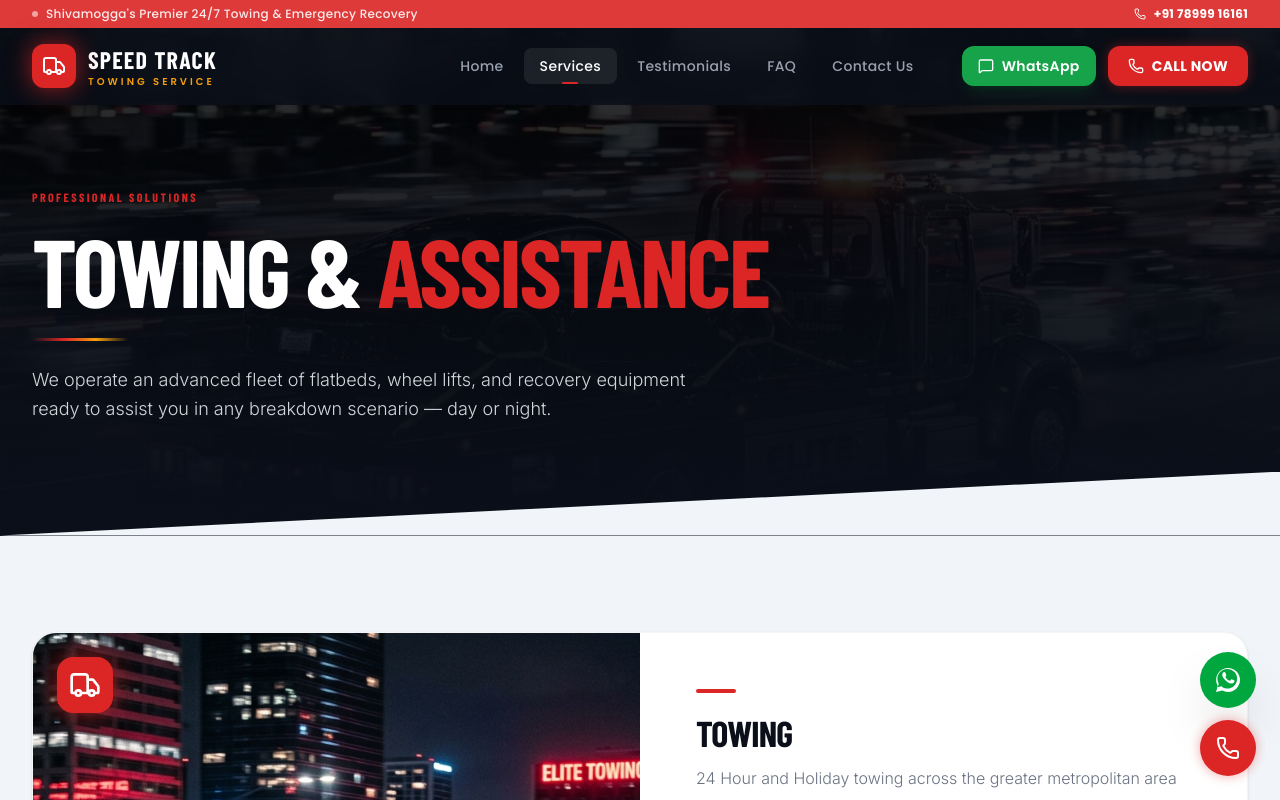
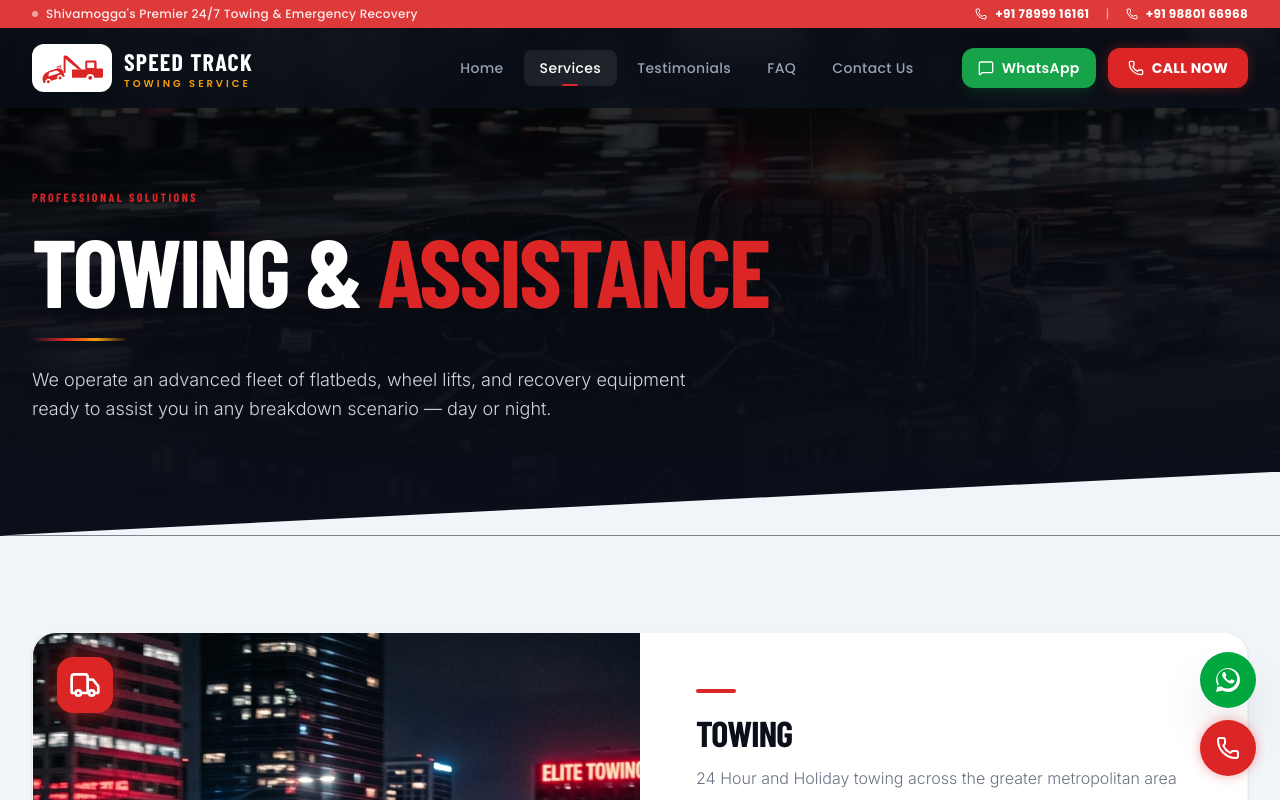
Before and after one commit to sanjanachandrashekar09/speed-track-towing, a React (Vite) app: page /services in a window 1280 px wide. Shown: the top 800 px of the page. Built offline with nearby package versions, Linux system fonts and the light colour scheme; a web font is replaced by a local one.

Commit message:
Fix logo using custom SVG matching requested image

```diff
--- a/src/components/Navbar.jsx
+++ b/src/components/Navbar.jsx
@@ -1,7 +1,30 @@
 import { useState, useEffect } from 'react';
 import { NavLink, Link, useLocation } from 'react-router-dom';
-import { Phone, Menu, X, Truck, MessageSquare } from 'lucide-react';
+import { Phone, Menu, X, MessageSquare } from 'lucide-react';
 import { motion, AnimatePresence } from 'framer-motion';
+
+const TowTruckLogo = ({ className }) => (
+  <svg viewBox="0 0 130 60" fill="currentColor" className={className}>
+    <path d="M 65 50 H 125 A 3 3 0 0 0 128 47 V 33 C 128 31 125 31 125 31 H 115 V 18 A 3 3 0 0 0 112 15 H 95 A 3 3 0 0 0 92 18 V 33 H 65 Z" />
+    <path d="M 96 19 H 110 V 30 H 96 Z" fill="white" />
+    <path d="M 85 33 L 55 5 H 50 V 10 L 78 33 Z" />
+    <rect x="48" y="5" width="4" height="35" />
+    <circle cx="102" cy="50" r="8" fill="white" />
+    <circle cx="102" cy="50" r="4" fill="currentColor" />
+
+    <g transform="translate(0, 20) rotate(-18 25 30)">
+      <path d="M 5 30 C 5 20 15 15 25 15 H 40 C 45 15 50 20 50 25 V 35 H 5 Z" />
+      <path d="M 22 18 H 35 C 38 18 42 22 42 25 H 18 Z" fill="white" />
+      <path d="M 42 12 V 16 M 48 13 V 17 M 40 12 H 50" stroke="currentColor" strokeWidth="2" fill="none" />
+      <circle cx="15" cy="35" r="6" fill="white" />
+      <circle cx="15" cy="35" r="3" fill="currentColor" />
+      <circle cx="40" cy="35" r="6" fill="white" />
+      <circle cx="40" cy="35" r="3" fill="currentColor" />
+    </g>
+  </svg>
+);
+
+
 
 export default function Navbar() {
   const [isOpen, setIsOpen] = useState(false);
@@ -32,10 +55,17 @@
           <span className="w-1.5 h-1.5 rounded-full bg-white/60 animate-pulse inline-block" />
           Shivamogga's Premier 24/7 Towing & Emergency Recovery
         </span>
-        <a href="tel:+917899916161" className="flex items-center gap-2 font-bold hover:text-accent transition-colors">
-          <Phone className="h-3 w-3" />
-          <span>+91 78999 16161</span>
-        </a>
+        <div className="flex items-center gap-4">
+          <a href="tel:+917899916161" className="flex items-center gap-2 font-bold hover:text-accent transition-colors">
+            <Phone className="h-3 w-3" />
+            <span>+91 78999 16161</span>
+          </a>
+          <span className="opacity-50">|</span>
+          <a href="tel:+919880166968" className="flex items-center gap-2 font-bold hover:text-accent transition-colors">
+            <Phone className="h-3 w-3" />
+            <span>+91 98801 66968</span>
+          </a>
+        </div>
       </div>
 
       <nav
@@ -50,9 +80,9 @@
 
             {/* Logo */}
             <Link to="/" className="flex items-center gap-3 group">
-              <div className="relative">
-                <div className="bg-primary p-2.5 rounded-xl text-white shadow-lg animate-pulse-glow group-hover:scale-110 transition-transform duration-300">
-                  <Truck className="h-6 w-6" />
+              <div className="relative group-hover:scale-105 transition-transform duration-300 flex items-center">
+                <div className="bg-white p-2 rounded-xl shadow-lg flex items-center justify-center">
+                  <TowTruckLogo className="h-8 w-16 text-primary" />
                 </div>
               </div>
               <div className="leading-tight">
--- a/src/pages/Contact.jsx
+++ b/src/pages/Contact.jsx
@@ -8,6 +8,7 @@
 
 const PHONE = '+917899916161';
 const PHONE_DISPLAY = '+91 78999 16161';
+const ALT_PHONE_DISPLAY = '+91 98801 66968';
 const WA_BASE = `https://wa.me/${PHONE}`;
 
 export default function Contact() {
@@ -88,6 +89,7 @@
               <div>
                 <p className="text-white/60 text-xs font-barlow font-bold tracking-widest uppercase mb-3">Tap to Call Now</p>
                 <p className="font-barlow font-extrabold text-4xl sm:text-5xl tracking-tight">{PHONE_DISPLAY}</p>
+                <p className="font-barlow font-extrabold text-2xl sm:text-3xl tracking-tight text-white/80 mt-1">{ALT_PHONE_DISPLAY}</p>
                 <p className="text-white/60 text-sm font-light mt-3">24 hours · 7 days a week</p>
               </div>
               <span className="mt-2 text-xs font-barlow font-bold tracking-widest uppercase text-white/40 border border-white/15 px-4 py-1.5 rounded-full">
--- a/src/pages/FAQ.jsx
+++ b/src/pages/FAQ.jsx
@@ -133,10 +133,13 @@
               <div className="flex flex-col sm:flex-row gap-4 justify-center">
                 <a
                   href="tel:+917899916161"
-                  className="flex items-center justify-center gap-3 bg-primary hover:bg-primary-dark text-white font-poppins font-extrabold text-base px-8 py-4 rounded-xl shadow-xl animate-pulse-glow transition-all"
+                  className="flex flex-col items-center justify-center gap-1 bg-primary hover:bg-primary-dark text-white font-poppins font-extrabold text-base px-8 py-3 rounded-xl shadow-xl animate-pulse-glow transition-all"
                 >
-                  <Phone className="h-5 w-5 animate-phone-ring" />
-                  <span>Call Now</span>
+                  <div className="flex items-center gap-3">
+                    <Phone className="h-5 w-5 animate-phone-ring" />
+                    <span>Call Now</span>
+                  </div>
+                  <span className="text-[11px] font-semibold opacity-90 tracking-wider">+91 98801 66968</span>
                 </a>
                 <a
                   href="https://wa.me/917899916161?text=Hello%2C%20I%20have%20a%20question%20about%20your%20services."
--- a/src/pages/Home.jsx
+++ b/src/pages/Home.jsx
@@ -11,6 +11,8 @@
 
 const PHONE = '+917899916161';
 const PHONE_DISPLAY = '+91 78999 16161';
+const ALT_PHONE = '+919880166968';
+const ALT_PHONE_DISPLAY = '+91 98801 66968';
 const WA_BASE = `https://wa.me/${PHONE}`;
 
 export default function Home() {
@@ -417,6 +419,7 @@
               <div>
                 <p className="text-white/60 text-xs font-barlow font-bold tracking-widest uppercase mb-2">Tap to Call Now</p>
                 <p className="font-barlow font-extrabold text-4xl tracking-tight">{PHONE_DISPLAY}</p>
+                <p className="font-barlow font-extrabold text-2xl tracking-tight text-white/80 mt-1">{ALT_PHONE_DISPLAY}</p>
                 <p className="text-white/60 text-sm font-light mt-2">24 hours · 7 days a week</p>
               </div>
             </a>
@@ -482,7 +485,7 @@
           {/* Business Info strip */}
           <div className="card-dark p-7 grid grid-cols-1 sm:grid-cols-3 gap-6 text-sm">
             {[
-              { icon: <Phone className="w-5 h-5 text-primary" />, label: "Emergency Call", value: PHONE_DISPLAY, href: `tel:${PHONE}` },
+              { icon: <Phone className="w-5 h-5 text-primary" />, label: "Emergency Call", value: `${PHONE_DISPLAY} / ${ALT_PHONE_DISPLAY}`, href: `tel:${PHONE}` },
               { icon: <MapPin className="w-5 h-5 text-primary" />, label: "Address", value: "Mallari Complex, Sagar Road, Sharavathi Nagar, Hosamane, Shivamogga — 577201" },
               { icon: <Clock className="w-5 h-5 text-primary" />, label: "Working Hours", value: "Open 24 Hours · 7 Days" },
             ].map((item, i) => (
--- a/src/pages/Services.jsx
+++ b/src/pages/Services.jsx
@@ -6,6 +6,7 @@
 import SEO from '../components/SEO';
 
 const PHONE = '+917899916161';
+const ALT_PHONE_DISPLAY = '+91 98801 66968';
 
 export default function Services() {
   const servicesList = [
@@ -203,10 +204,13 @@
               </div>
               <a
                 href={`tel:${PHONE}`}
-                className="flex items-center gap-3 bg-white text-primary font-poppins font-extrabold text-lg px-8 py-5 rounded-2xl shadow-2xl hover:bg-accent hover:text-dark transition-all duration-300 animate-pulse-glow whitespace-nowrap"
+                className="flex flex-col items-center justify-center gap-1 bg-white text-primary font-poppins font-extrabold text-lg px-8 py-4 rounded-2xl shadow-2xl hover:bg-accent hover:text-dark transition-all duration-300 animate-pulse-glow whitespace-nowrap"
               >
-                <Phone className="h-6 w-6 animate-phone-ring" />
-                <span>+91 78999 16161</span>
+                <div className="flex items-center gap-3">
+                  <Phone className="h-6 w-6 animate-phone-ring" />
+                  <span>+91 78999 16161</span>
+                </div>
+                <span className="text-sm font-semibold opacity-90 text-dark/70">{ALT_PHONE_DISPLAY}</span>
               </a>
             </div>
           </motion.div>
--- a/src/pages/Testimonials.jsx
+++ b/src/pages/Testimonials.jsx
@@ -4,6 +4,7 @@
 import ReviewForm from '../components/ReviewForm';
 
 const PHONE = '+917899916161';
+const ALT_PHONE_DISPLAY = '+91 98801 66968';
 const WA_BASE = `https://wa.me/${PHONE}`;
 const GOOGLE_MAPS = 'https://www.google.com/maps/place/Mallari+Complex,+Sagar+Rd,+Sharavathi+Nagar,+Hosamane,+Shivamogga,+Karnataka+577201';
 
@@ -196,10 +197,13 @@
               <div className="flex flex-col sm:flex-row gap-4 justify-center">
                 <a
                   href={`tel:${PHONE}`}
-                  className="flex items-center justify-center gap-3 bg-primary hover:bg-primary-dark text-white font-poppins font-extrabold text-base px-8 py-4 rounded-2xl shadow-xl animate-pulse-glow transition-all"
+                  className="flex flex-col items-center justify-center gap-1 bg-primary hover:bg-primary-dark text-white font-poppins font-extrabold text-base px-8 py-4 rounded-2xl shadow-xl animate-pulse-glow transition-all"
                 >
-                  <Phone className="h-5 w-5 animate-phone-ring" />
-                  <span>+91 78999 16161</span>
+                  <div className="flex items-center gap-3">
+                    <Phone className="h-5 w-5 animate-phone-ring" />
+                    <span>+91 78999 16161</span>
+                  </div>
+                  <span className="text-sm font-semibold opacity-90">{ALT_PHONE_DISPLAY}</span>
                 </a>
                 <a
                   href={`${WA_BASE}?text=Hello%20Speed%20Track%2C%20I%20need%20emergency%20towing%20assistance.`}
```
Also changed, not shown: src/components/Footer.jsx (+35 -7 lines).
